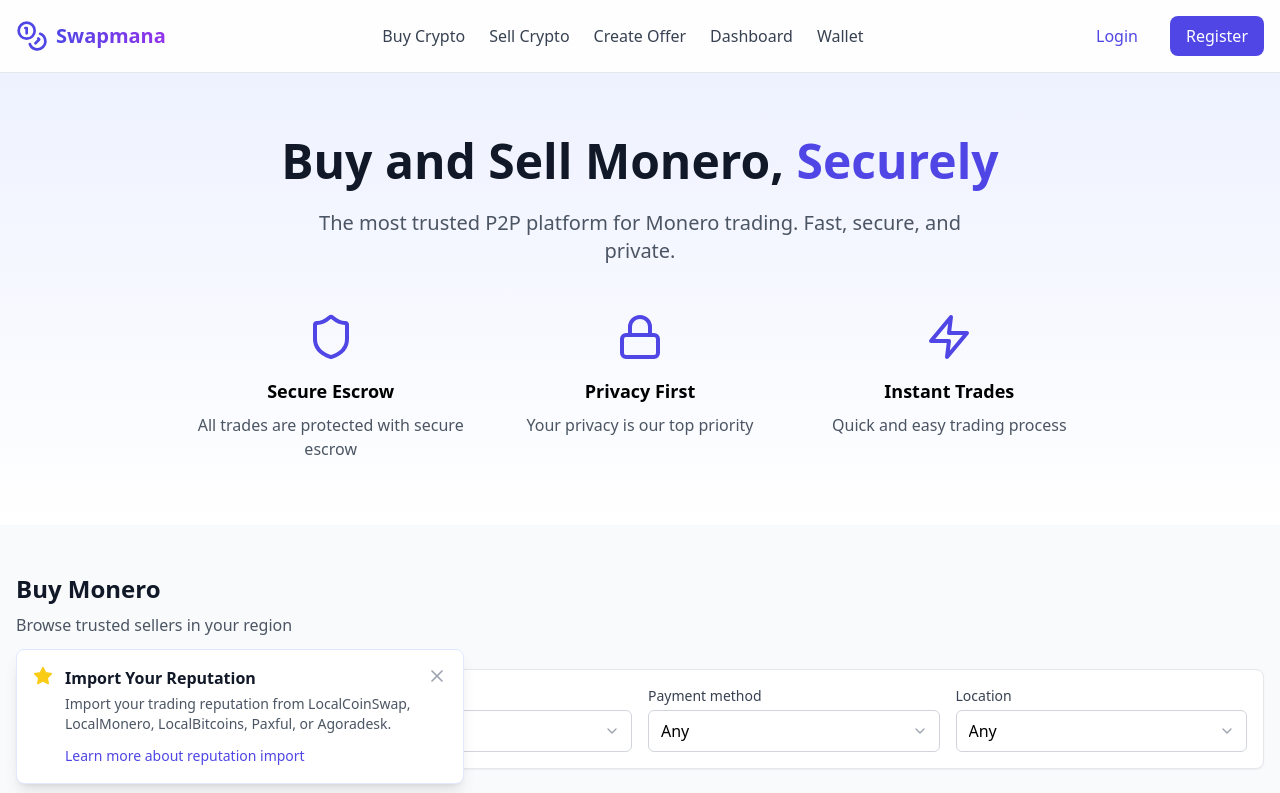
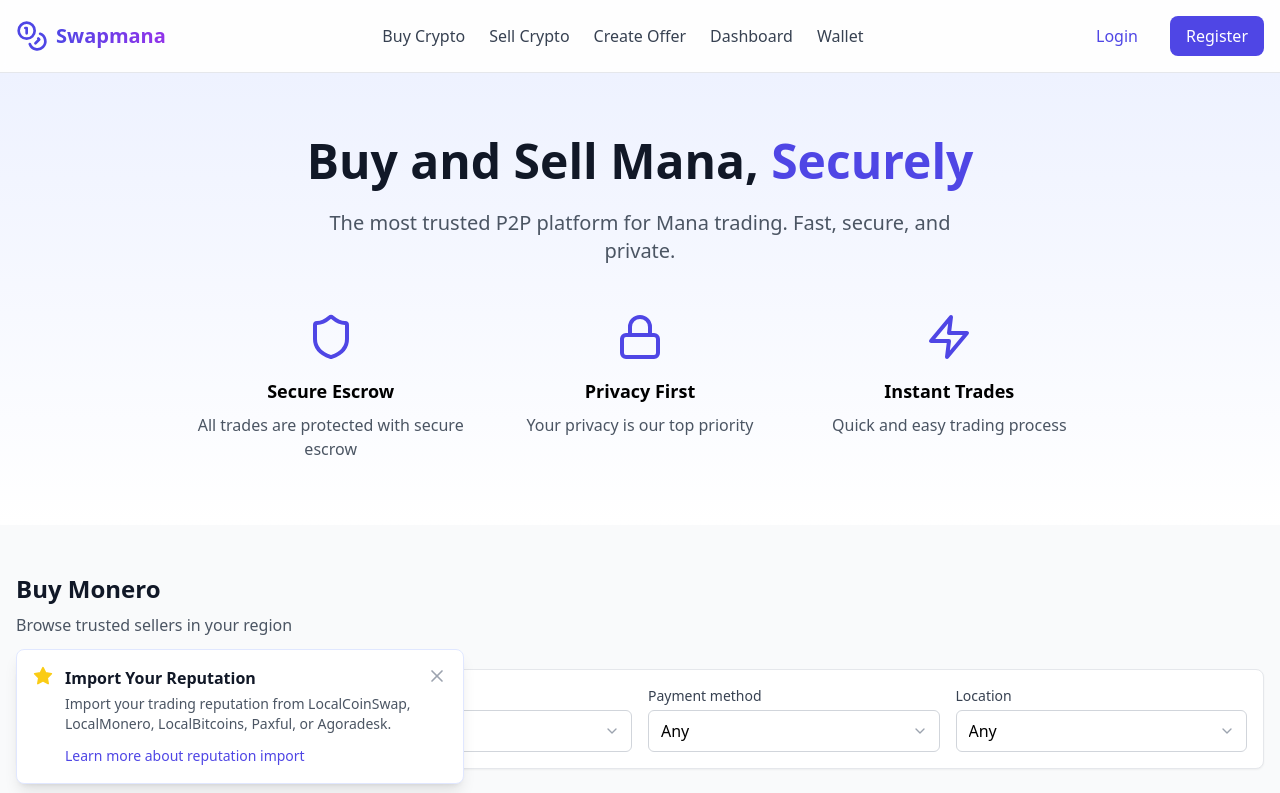
Before and after one commit to aimwizards/ugandacoin1, a React (Vite) app: page / in a window 1280 px wide. Shown: the top 793 px of the page. Built offline with nearby package versions, Linux system fonts and the light colour scheme.

Commit message:
Update Hero.tsx

```diff
--- a/src/components/Hero.tsx
+++ b/src/components/Hero.tsx
@@ -6,11 +6,11 @@ export const Hero = () => {
     <div className="bg-gradient-to-b from-indigo-50 to-white py-16">
       <div className="max-w-7xl mx-auto px-4 text-center">
         <h1 className="text-4xl md:text-5xl font-bold text-gray-900 mb-6">
-          Buy and Sell Monero,
+          Buy and Sell Mana,
           <span className="text-indigo-600"> Securely</span>
         </h1>
         <p className="text-xl text-gray-600 mb-12 max-w-2xl mx-auto">
-          The most trusted P2P platform for Monero trading. Fast, secure, and private.
+          The most trusted P2P platform for Mana trading. Fast, secure, and private.
         </p>
 
         <div className="grid grid-cols-1 md:grid-cols-3 gap-8 max-w-4xl mx-auto">
```
